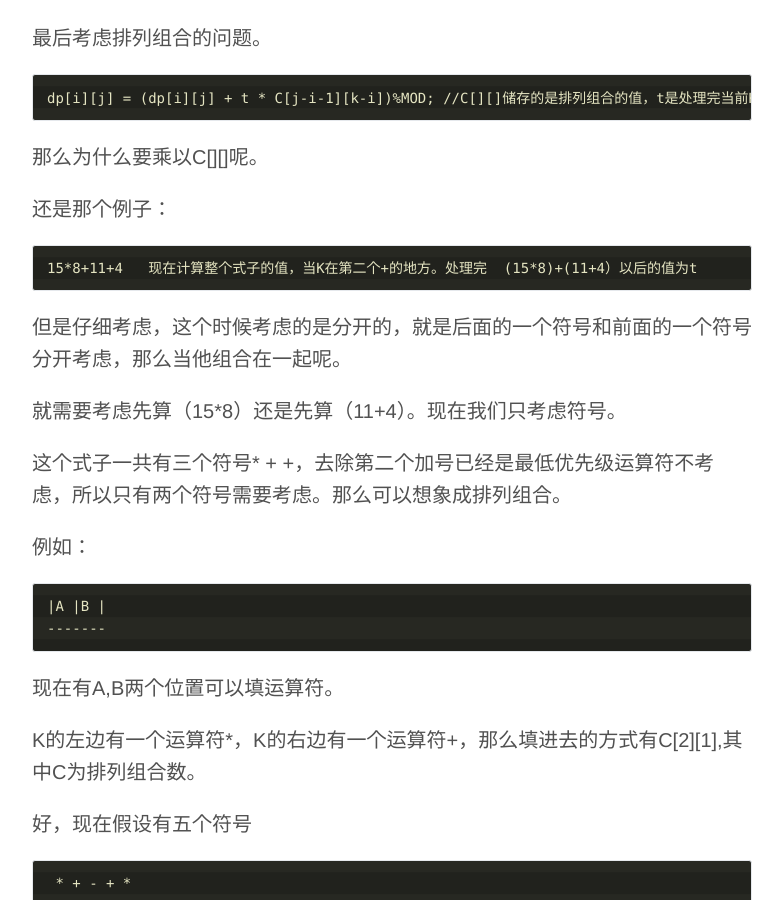
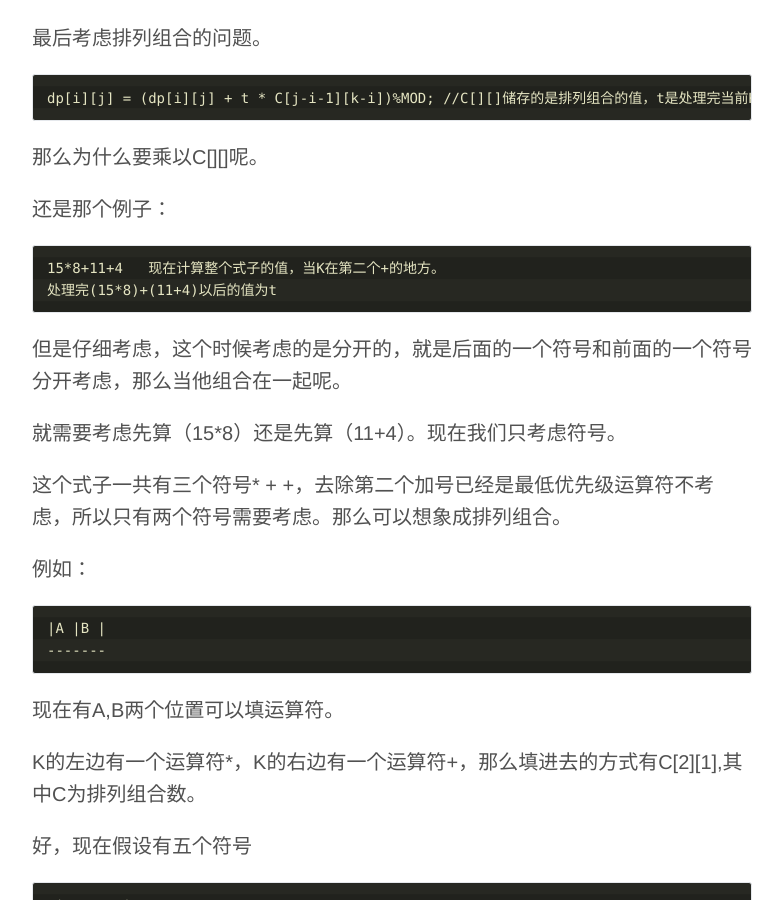
Before and after one commit to 0xFA-Team/0xFA-Team.github.io, a Jekyll site: the page built from _posts/2015-12-08-HCTF-Douglas-Peuker.md, in a window 1280 px wide and 900 px high, scrolled down 4702 px. Shown: the whole window, without its empty margins (248-1031 px from the left). Built offline with Jekyll 4.4.1, drawn with Linux system fonts in a browser that asks for light colours; some web fonts are replaced.

```diff
--- a/_posts/2015-12-08-HCTF-Douglas-Peuker.md
+++ b/_posts/2015-12-08-HCTF-Douglas-Peuker.md
@@ -147,7 +147,7 @@ HCTF的一道PPC，计算的规则很好懂。
 
 从这个式子不难看出
 
-	sum = a*A[3](+-)(A+B+C+D+E+F)+b*A[3](+-)(A+B+C+D+E+F)         (A[3]为3的阶乘)
+	sum = a*A[3](+-)(A+B+C+D+E+F)+b*A[3](+-)(A+B+C+D+E+F)    (A[3]为3的阶乘)
 
 这也就意味着，k的左边也就是n这一边最后处理的数据为:
 
@@ -197,7 +197,8 @@ dp[i][j]表示的是从第i个数据计算到第j个数据的结果，如
 
 还是那个例子：
 
-	15*8+11+4   现在计算整个式子的值，当K在第二个+的地方。处理完  (15*8)+(11+4）以后的值为t
+	15*8+11+4   现在计算整个式子的值，当K在第二个+的地方。
+	处理完(15*8)+(11+4)以后的值为t
 
 
 但是仔细考虑，这个时候考虑的是分开的，就是后面的一个符号和前面的一个符号分开考虑，那么当他组合在一起呢。
```
